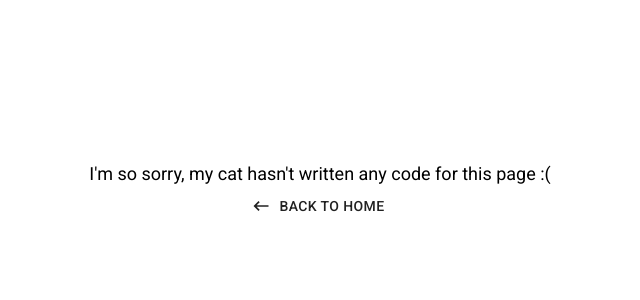
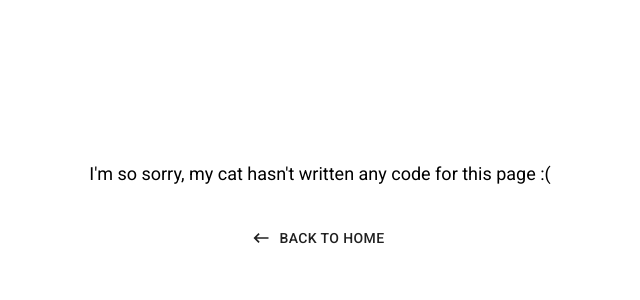
Before and after one commit to hanphan2706/neko-app, a React app: page /cats in a window 1280 px wide. Shown: the top 300 px of the page, without its empty margins (320-960 px from the left). Built offline with nearby package versions, Linux system fonts and the light colour scheme; what @graphql-tools/mock, @graphql-tools/schema would draw is missing.

Commit message:
custom style

```diff
--- a/src/components/ImagesUpload.js
+++ b/src/components/ImagesUpload.js
@@ -35,7 +35,7 @@ export const ImagesUpload = ({ multiple, inputName, imgSource, onDone }) => {
   return (
     <div className="relative rounded-full h-48 w-48 flex items-center justify-center border border-gray-400">
       {imgSource && (
-        <img className="rounded-full" src={imgSource} alt="image" />
+        <img className="rounded-full h-full" src={imgSource} alt="image" />
       )}
       <FileUpload
         multiple={multiple}
--- a/src/pages/cats/Cats.js
+++ b/src/pages/cats/Cats.js
@@ -4,7 +4,9 @@ import { BackToHomeBtn } from "@components";
 const Cats = () => {
   return (
     <div className="p-40 text-center">
-      <p>I'm so sorry, my cat hasn't written any code for this page :(</p>
+      <p className="mb-8">
+        I'm so sorry, my cat hasn't written any code for this page :(
+      </p>
       <BackToHomeBtn />
     </div>
   );
--- a/src/pages/registration/Form.js
+++ b/src/pages/registration/Form.js
@@ -49,7 +49,6 @@ const Form = ({ onSubmit, setErrorMessage }) => {
             onChange={handleChange}
             variant="outlined"
             required
-            autoFocus
           />
           <div className="mt-8 mb-8">
             <Select
--- a/src/pages/registration/Policy.js
+++ b/src/pages/registration/Policy.js
@@ -6,7 +6,7 @@ const Policy = ({ onAgreed }) => {
   return (
     <div className="text-center">
       <p className="mb-8">
-        Please make sure you've alreay have permission of your cat before doing
+        Please make sure you've alreay had permission of your cat before doing
         this.
       </p>
       <Button variant="outlined" onClick={onAgreed}>
--- a/src/style.css
+++ b/src/style.css
@@ -24,4 +24,10 @@
 
 body {
   font-family: "Roboto", sans-serif;
+  min-height: 100vh;
+  min-height: -webkit-fill-available;
 }
+
+html {
+  height: -webkit-fill-available;
+}
```
